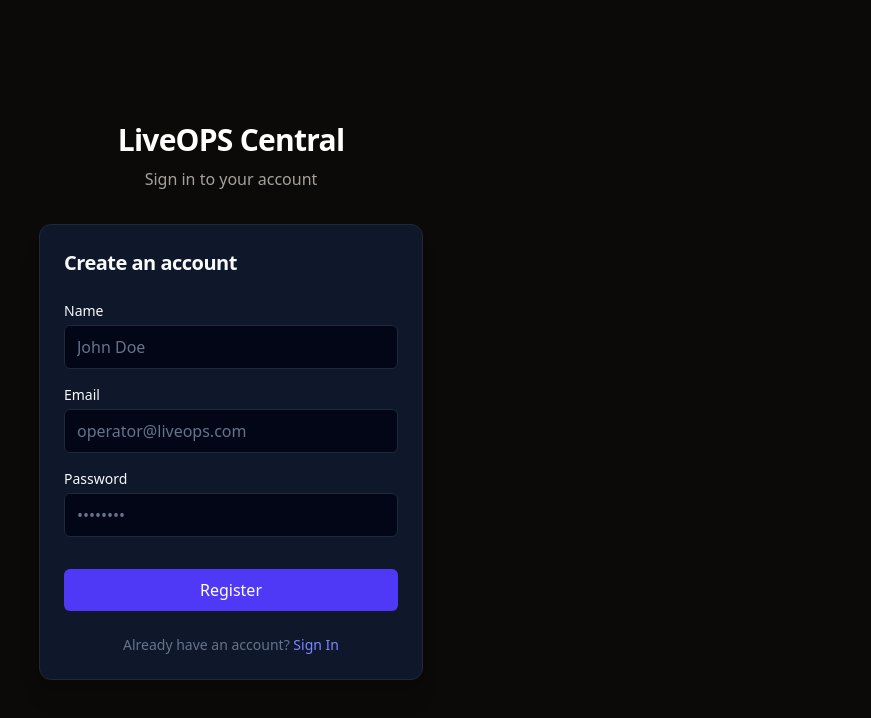
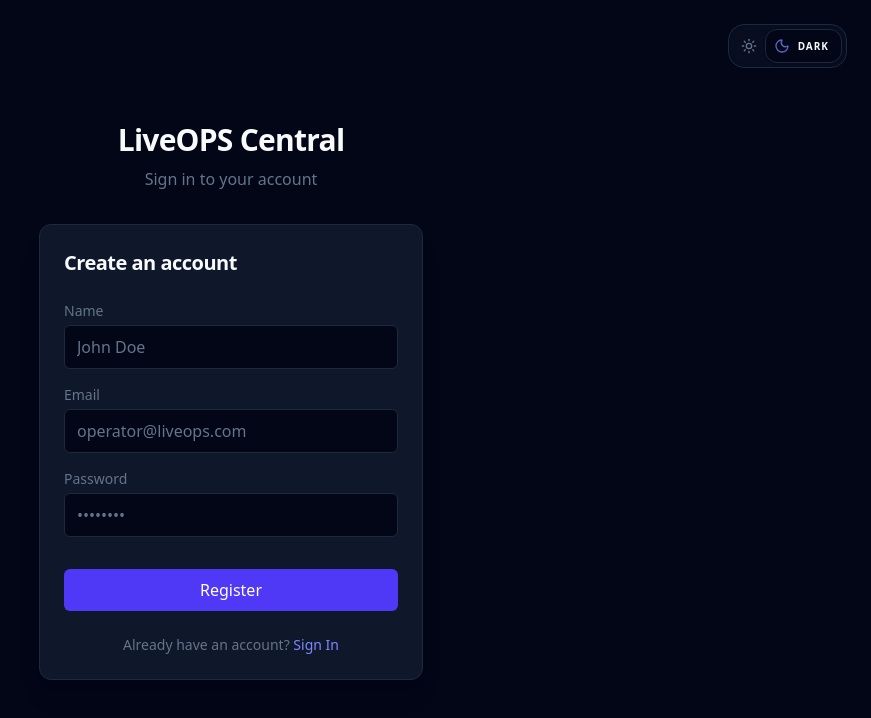
Before and after one commit to LincolEulogio/LiveOPS-frontend, a Next.js app: page /register in a window 1280 px wide. Shown: the top 718 px of the page, without its empty margins (409-1280 px from the left). Built offline with nearby package versions, Linux system fonts and the light colour scheme; no server answers.

Commit message:
feat: implement user authentication with dedicated login and registration pages and a shared auth layout.

```diff
--- a/src/app/(auth)/layout.tsx
+++ b/src/app/(auth)/layout.tsx
@@ -1,12 +1,17 @@
 import React from 'react';
+import { ThemeSwitcher } from '@/shared/components/ThemeSwitcher';
 
 export default function AuthLayout({ children }: { children: React.ReactNode }) {
   return (
-    <div className="min-h-screen bg-stone-950 flex flex-col items-center justify-center p-4">
+    <div className="min-h-screen bg-background flex flex-col items-center justify-center p-4 relative">
+      <div className="absolute top-6 right-6 z-50">
+        <ThemeSwitcher />
+      </div>
+
       <div className="w-full max-w-sm">
         <div className="mb-8 text-center">
-          <h1 className="text-3xl font-bold tracking-tight text-white mb-2">LiveOPS Central</h1>
-          <p className="text-stone-400">Sign in to your account</p>
+          <h1 className="text-3xl font-bold tracking-tight text-foreground mb-2">LiveOPS Central</h1>
+          <p className="text-muted">Sign in to your account</p>
         </div>
         {children}
       </div>
--- a/src/app/(auth)/login/page.tsx
+++ b/src/app/(auth)/login/page.tsx
@@ -52,7 +52,7 @@ export default function LoginPage() {
 
       <form onSubmit={handleSubmit(onSubmit)} className="space-y-4">
         <div>
-          <label className="block text-sm font-medium text-muted-foreground mb-1">Email</label>
+          <label className="block text-sm font-medium text-muted mb-1">Email</label>
           <input
             {...register('email')}
             type="email"
@@ -63,7 +63,7 @@ export default function LoginPage() {
         </div>
 
         <div>
-          <label className="block text-sm font-medium text-muted-foreground mb-1">Password</label>
+          <label className="block text-sm font-medium text-muted mb-1">Password</label>
           <input
             {...register('password')}
             type="password"
--- a/src/app/(auth)/register/page.tsx
+++ b/src/app/(auth)/register/page.tsx
@@ -48,9 +48,11 @@ export default function RegisterPage() {
         title: 'Registration Successful!',
         text: 'Your account has been created. Please log in to continue.',
         icon: 'success',
-        background: '#1c1917',
-        color: '#fff',
-        confirmButtonColor: '#4f46e5',
+        customClass: {
+          popup: 'bg-card-bg text-foreground border border-card-border rounded-xl',
+          confirmButton: 'bg-indigo-600 hover:bg-indigo-500 text-white px-4 py-2 rounded-lg'
+        },
+        buttonsStyling: false,
         confirmButtonText: 'Go to Login'
       });
 
@@ -63,9 +65,11 @@ export default function RegisterPage() {
         title: 'Registration Failed',
         text: errorMessage,
         icon: 'error',
-        background: '#1c1917',
-        color: '#fff',
-        confirmButtonColor: '#ef4444',
+        customClass: {
+          popup: 'bg-card-bg text-foreground border border-card-border rounded-xl',
+          confirmButton: 'bg-red-500 hover:bg-red-600 text-white px-4 py-2 rounded-lg'
+        },
+        buttonsStyling: false,
       });
     }
   };
@@ -82,7 +86,7 @@ export default function RegisterPage() {
 
       <form onSubmit={handleSubmit(onSubmit)} className="space-y-4">
         <div>
-          <label className="block text-sm font-medium text-muted-foreground mb-1">Name</label>
+          <label className="block text-sm font-medium text-muted mb-1">Name</label>
           <input
             {...register('name')}
             type="text"
@@ -93,7 +97,7 @@ export default function RegisterPage() {
         </div>
 
         <div>
-          <label className="block text-sm font-medium text-muted-foreground mb-1">Email</label>
+          <label className="block text-sm font-medium text-muted mb-1">Email</label>
           <input
             {...register('email')}
             type="email"
@@ -104,7 +108,7 @@ export default function RegisterPage() {
         </div>
 
         <div>
-          <label className="block text-sm font-medium text-muted-foreground mb-1">Password</label>
+          <label className="block text-sm font-medium text-muted mb-1">Password</label>
           <input
             {...register('password')}
             type="password"
```
